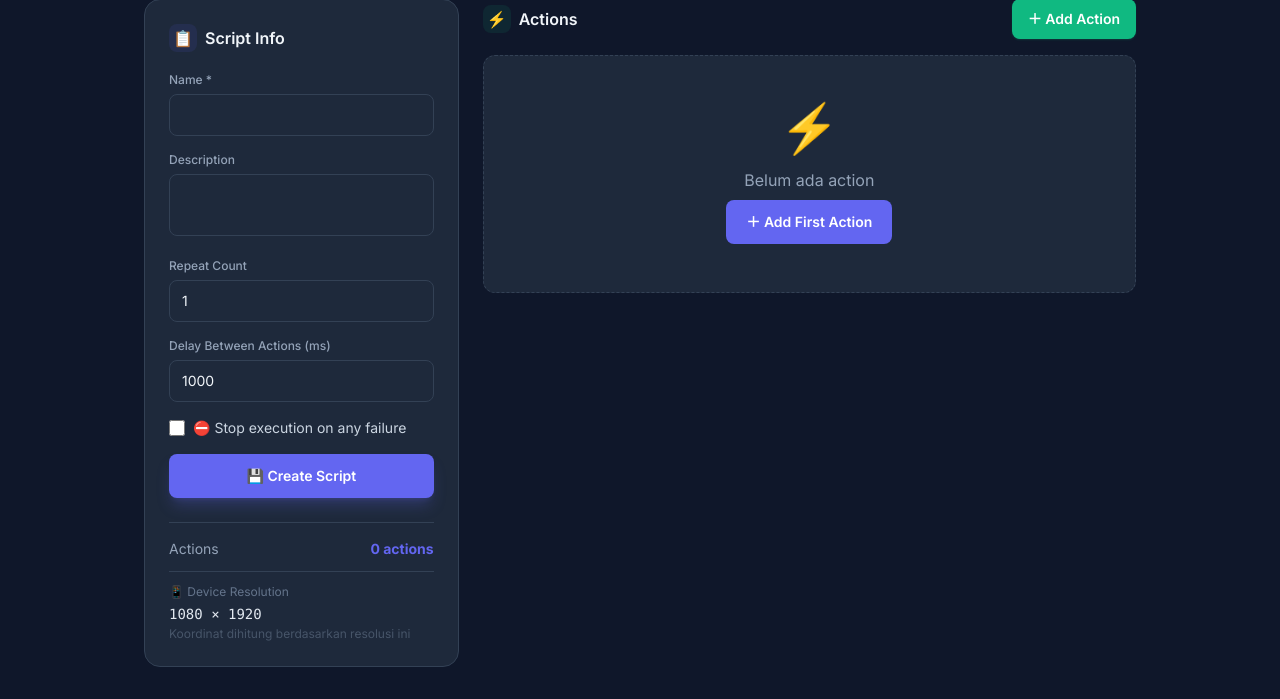
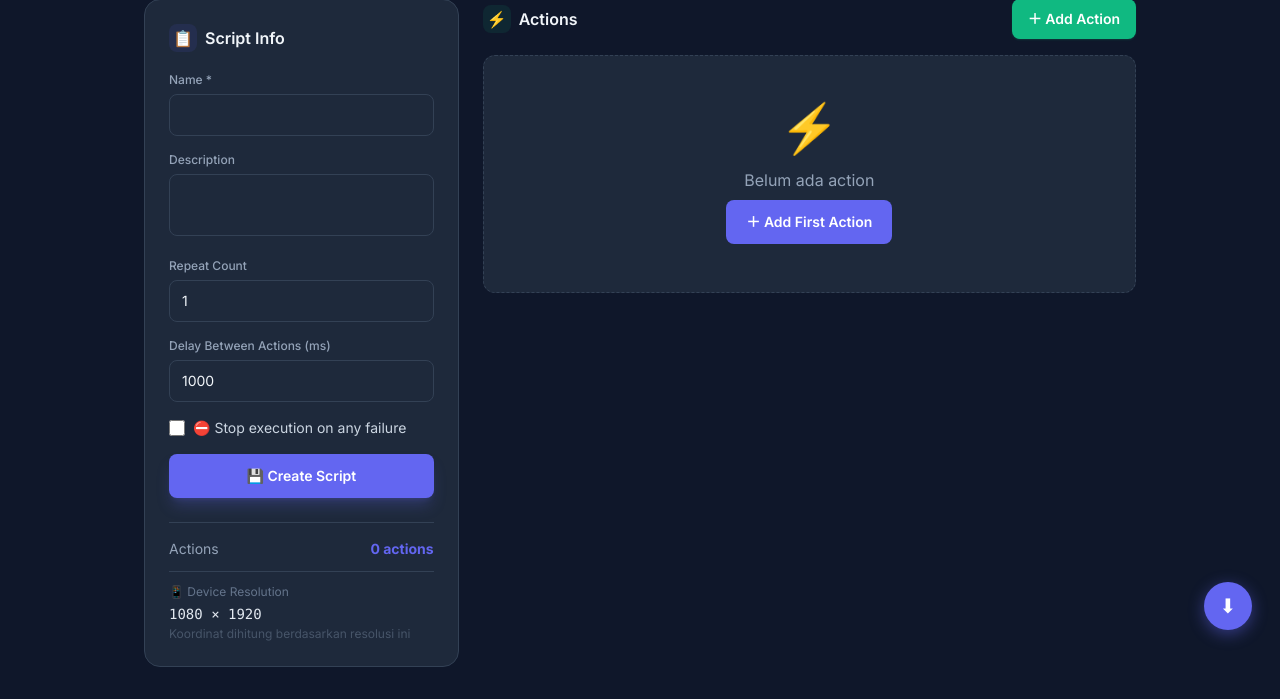
Before and after one commit to zmutclik/auto-NguLo, a Python web app: template templates/script_editor.html in a window 1280 px wide. Shown: the part 142-841 px from the top of the page. Run offline with Jinja, Linux system fonts and the light colour scheme; the template is opened without the code that fills it, so the values that code supplies are empty; some libraries are stand-ins or nearby versions.

Commit message:
shortcut cepat untuk scroll ke paling bawah

```diff
--- a/templates/script_editor.html
+++ b/templates/script_editor.html
@@ -11,6 +11,21 @@
     .action-card:hover { border-color: #6366F1; }
     @keyframes slideDown { from { opacity:0; max-height:0; } to { opacity:1; max-height:500px; } }
     .animate-slide { animation: slideDown 0.3s ease-out; }
+    /* Floating scroll-to-bottom button */
+    .fab-scroll-bottom {
+        position: fixed; bottom: 28px; right: 28px; z-index: 40;
+        width: 48px; height: 48px; border-radius: 50%;
+        background: #6366F1; color: white;
+        display: flex; align-items: center; justify-content: center;
+        box-shadow: 0 4px 16px rgba(99,102,241,0.45);
+        cursor: pointer; transition: all 0.25s ease;
+        font-size: 20px; border: none; outline: none;
+    }
+    .fab-scroll-bottom:hover {
+        background: #5558E6; transform: scale(1.1);
+        box-shadow: 0 6px 24px rgba(99,102,241,0.6);
+    }
+    .fab-scroll-bottom:active { transform: scale(0.95); }
 </style>
 {% endblock %}
 {% block content %}
@@ -544,6 +559,11 @@
                 </div>
             </div>
         </div>
+
+        <!-- Floating Scroll-to-Bottom Button -->
+        <button class="fab-scroll-bottom" title="Scroll ke paling bawah" @click="scrollToBottom()">
+            ⬇
+        </button>
     </div>
 </div>
 
@@ -951,6 +971,15 @@
                         this.actions.splice(evt.newIndex, 0, item);
                     }
                 });
+            },
+            scrollToBottom() {
+                // Scroll to the bottom of the page (last action or save button area)
+                const actionsList = document.getElementById('actions-list');
+                if (actionsList) {
+                    actionsList.scrollIntoView({ behavior: 'smooth', block: 'end' });
+                } else {
+                    window.scrollTo({ top: document.body.scrollHeight, behavior: 'smooth' });
+                }
             }
         };
     }
```
